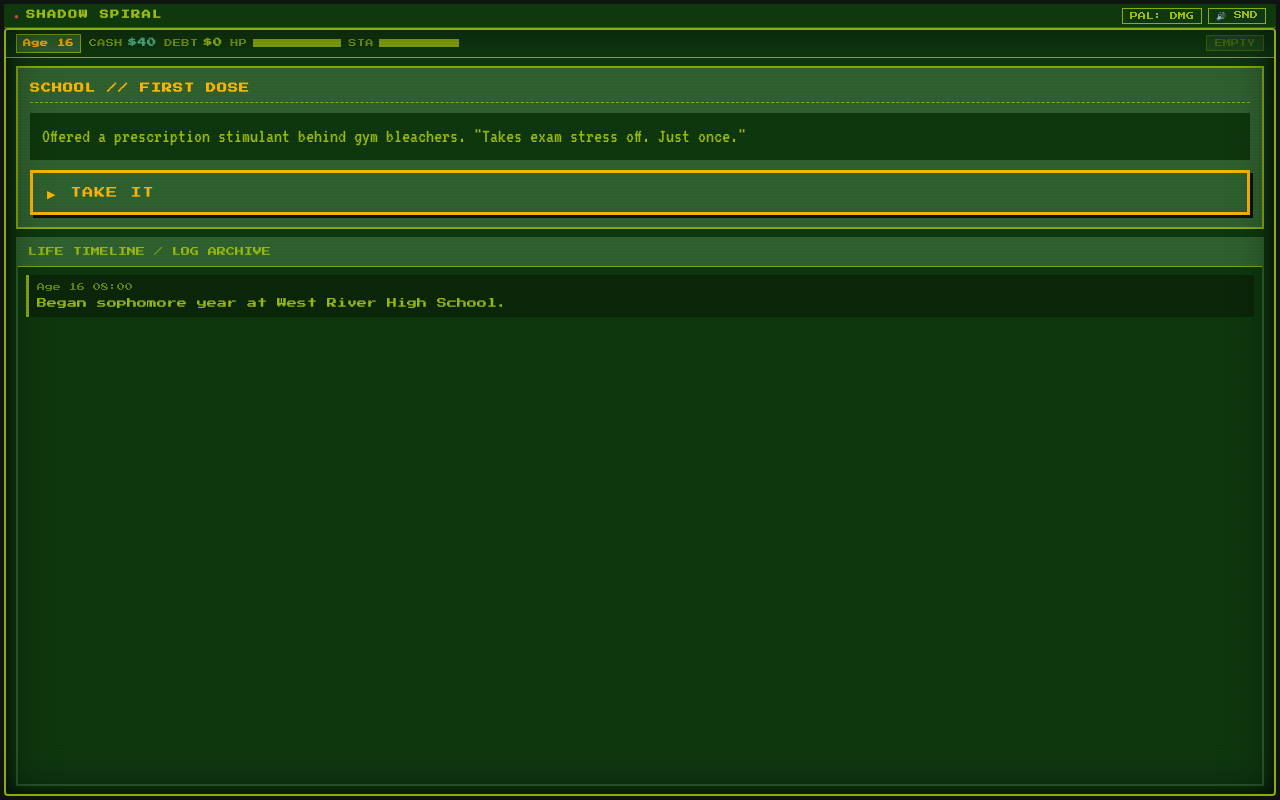
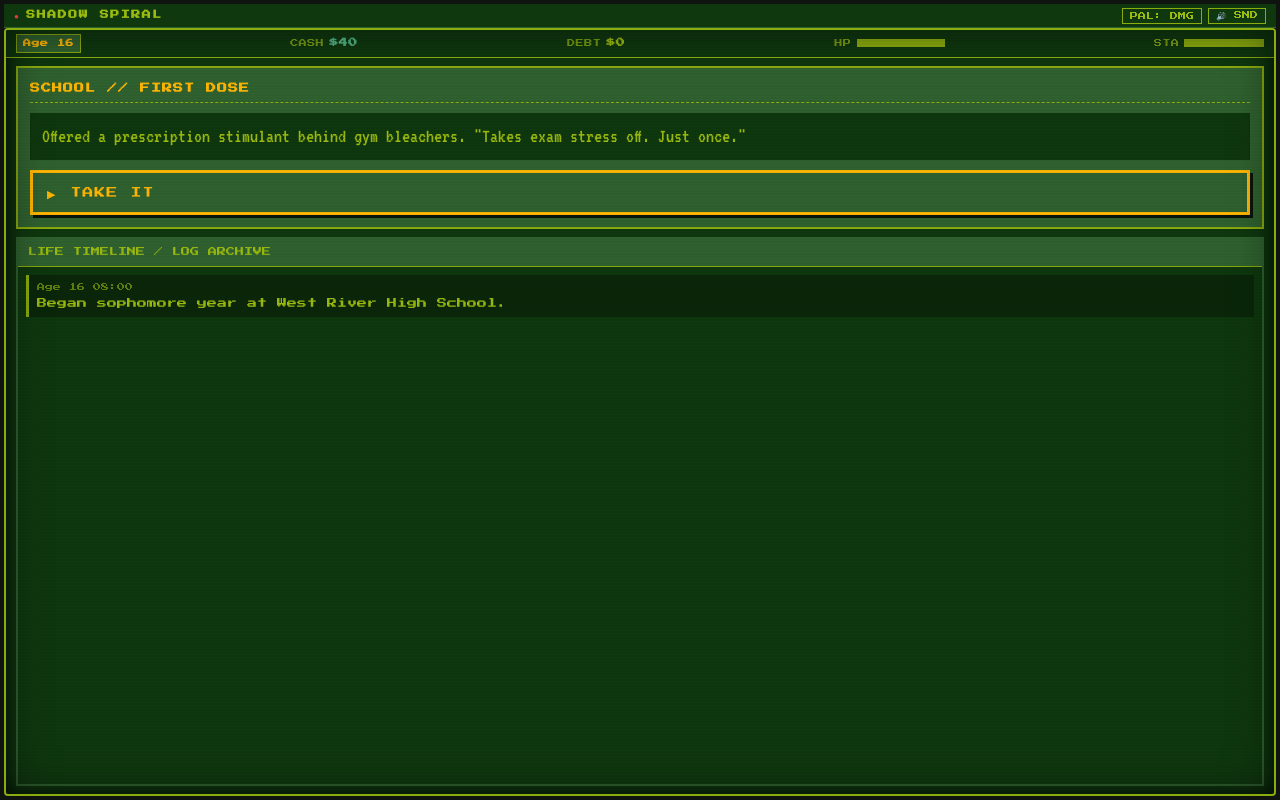
Before and after one commit to Asdao/antihackathon, a Vue app: page / in a window 1280 px wide. Built offline with nearby package versions, Linux system fonts and the light colour scheme.

Commit message:
feat: remove boost button from main story UI ribbon

```diff
--- a/src/components/StatusBar.vue
+++ b/src/components/StatusBar.vue
@@ -2,11 +2,7 @@
 import { computed } from 'vue';
 import { useGameState } from '../state/useGameState';
 
-const { state, triggerDrugBoost } = useGameState();
-
-function handleBoost() {
-  triggerDrugBoost();
-}
+const { state } = useGameState();
 
 const healthColor = computed(() => {
   if (state.stats.health < 25) return 'danger';
@@ -64,24 +60,6 @@ const staminaColor = computed(() => {
             :style="{ width: `${state.stats.stamina}%` }"
           ></div>
         </div>
-      </div>
-
-      <!-- Dose Status & Quick Surge Action -->
-      <div class="stat-pill boost-pill-box">
-        <button
-          class="compact-boost-btn"
-          :class="{
-            'active-boost': state.stats.boostActive,
-            'sluggish-alert': state.stats.sluggishTimer > 0
-          }"
-          :disabled="state.stats.doses <= 0 && !state.stats.boostActive"
-          @click="handleBoost"
-          title="Consume dose for temporary surge"
-        >
-          <template v-if="state.stats.boostActive">⚡ SURGE</template>
-          <template v-else-if="state.stats.sluggishTimer > 0">💤 CRASH</template>
-          <template v-else>{{ state.stats.doses > 0 ? '💊 DOSE' : 'EMPTY' }}</template>
-        </button>
       </div>
     </div>
   </header>
@@ -168,42 +146,4 @@ const staminaColor = computed(() => {
 .mini-meter-fill.danger {
   background: var(--retro-danger);
 }
-
-.boost-pill-box {
-  margin-left: auto;
-}
-
-.compact-boost-btn {
-  background: var(--retro-bg-dark);
-  border: 1px solid var(--retro-accent);
-  color: var(--retro-text-light);
-  font-family: var(--font-pixel);
-  font-size: 8px;
-  padding: 3px 8px;
-  cursor: pointer;
-  transition: all 0.1s ease;
-}
-
-.compact-boost-btn:hover:not(:disabled) {
-  background: var(--retro-accent);
-  color: #000;
-}
-
-.compact-boost-btn:disabled {
-  opacity: 0.4;
-  cursor: not-allowed;
-}
-
-.compact-boost-btn.active-boost {
-  background: #00ffff !important;
-  color: #000 !important;
-  border-color: #00ffff !important;
-  box-shadow: 0 0 8px #00ffff;
-}
-
-.compact-boost-btn.sluggish-alert {
-  background: var(--retro-warning) !important;
-  color: #000 !important;
-  border-color: var(--retro-warning) !important;
-}
 </style>
```
Also changed, not shown: 2 other files (tests, documents, lock files or other folders).
